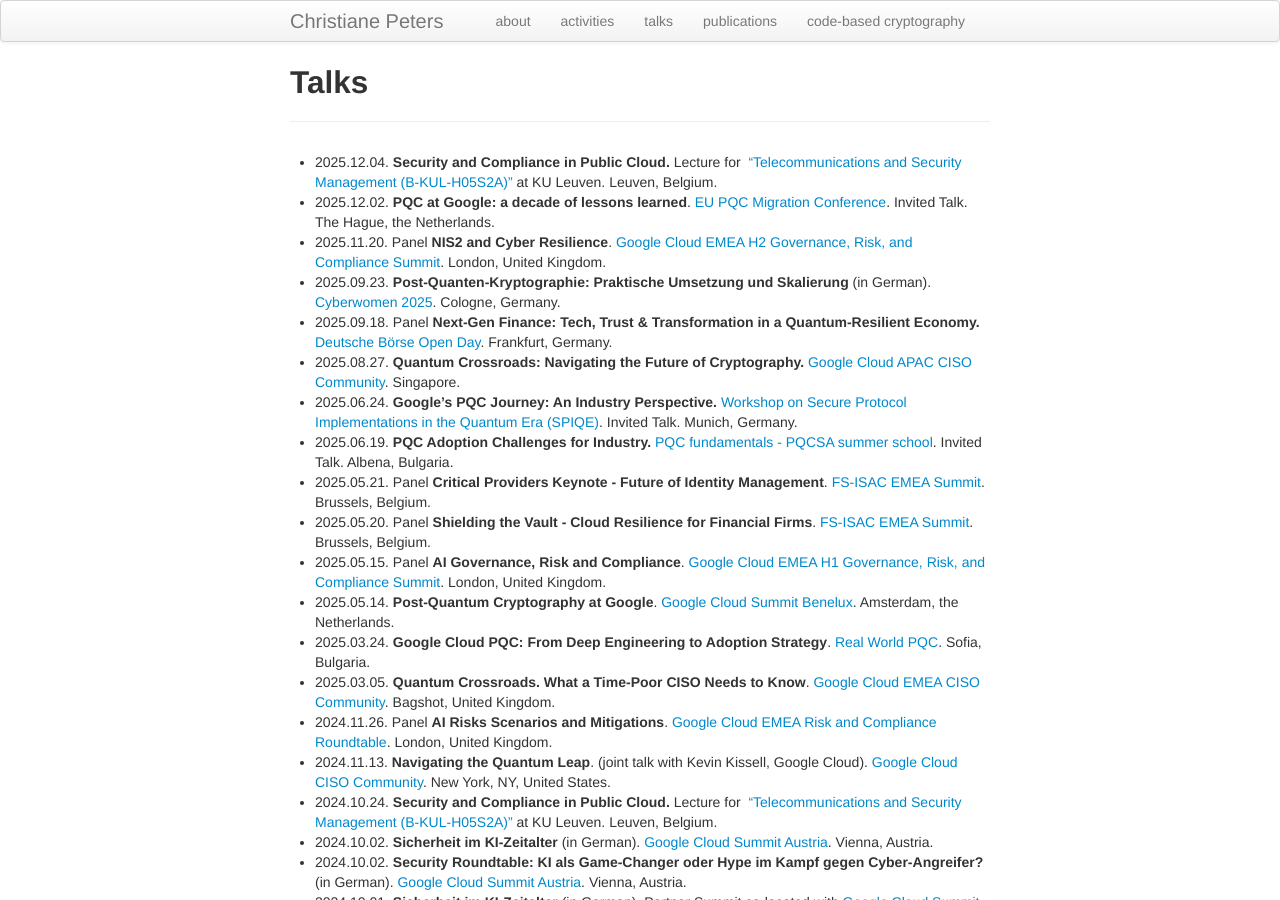
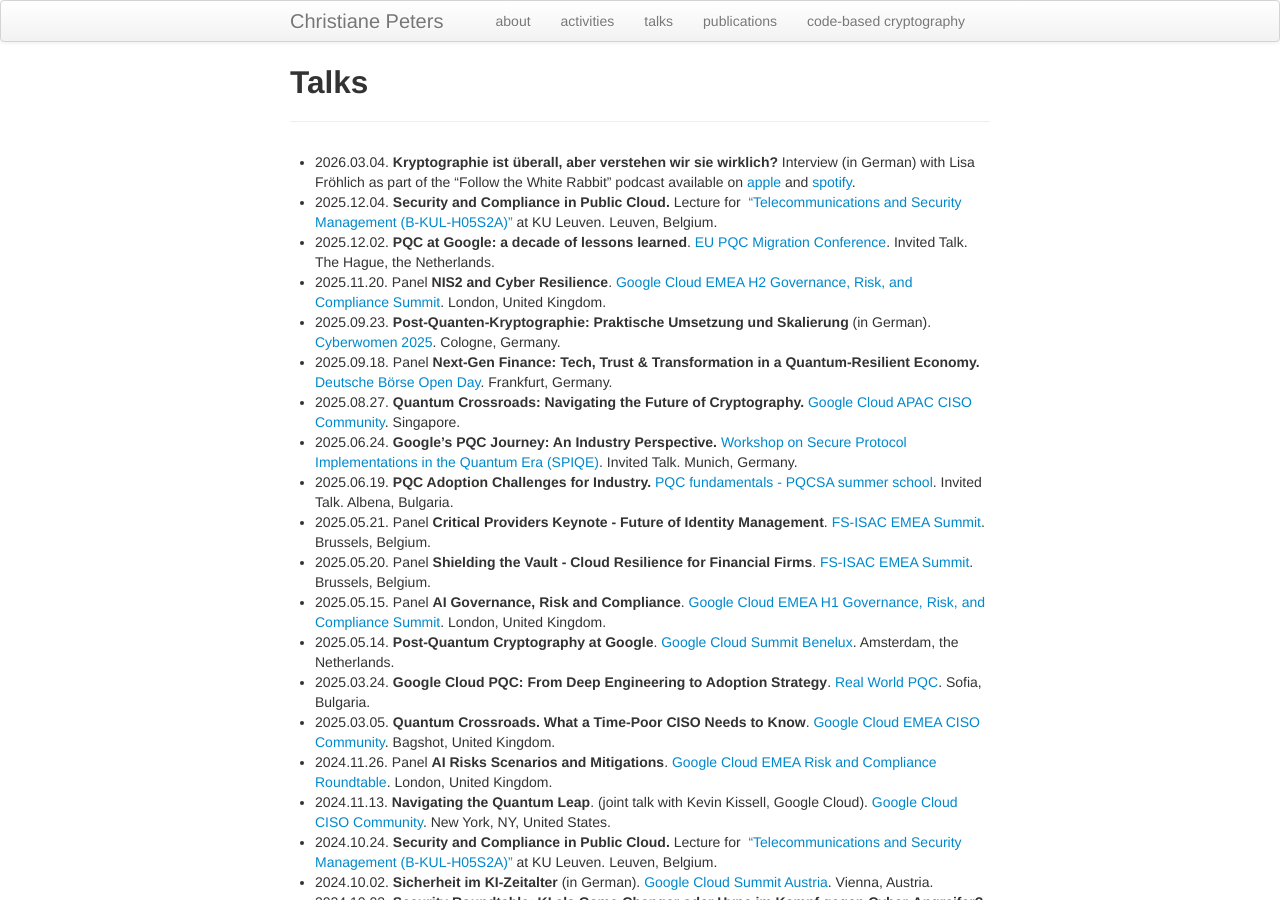
Before and after one commit to christianepeters/christianepeters.github.io, a Jekyll site: the page built from talks.md, in a window 1280 px wide and 900 px high. Built offline with Jekyll 4.4.1, drawn with Linux system fonts in a browser that asks for light colours.

Commit message:
follow the white rabbit podcast

```diff
--- a/talks.md
+++ b/talks.md
@@ -3,6 +3,7 @@ title: "Talks"
 layout: page
 ---
 
+- 2026.03.04. **Kryptographie ist überall, aber verstehen wir sie wirklich?** Interview (in German) with Lisa Fröhlich as part of the "Follow the White Rabbit" podcast available on [apple](https://podcasts.apple.com/nl/podcast/56-kryptographie-ist-%C3%BCberall-aber-verstehen-wir-sie/id1715128017?i=1000752994696) and [spotify](https://open.spotify.com/episode/7heBvl0OObYMFU7fVRSXxb?si=rxQjoi1TQImNZR9HhS2U4Q).
 - 2025.12.04. **Security and Compliance in Public Cloud.** Lecture for  ["Telecommunications and Security Management (B-KUL-H05S2A)"](https://onderwijsaanbod.kuleuven.be/syllabi/e/H05S2AE.htm#activetab=doelstellingen_idp21220816) at KU Leuven. Leuven, Belgium.
 - 2025.12.02. **PQC at Google: a decade of lessons learned**. [EU PQC Migration Conference](https://pqc-conference.eu/program/day1/). Invited Talk. The Hague, the Netherlands.
 - 2025.11.20. Panel **NIS2 and Cyber Resilience**. [Google Cloud EMEA H2 Governance, Risk, and Compliance Summit](https://rsvp.withgoogle.com/events/h2-governance-risk-and-compliance-summit_8a8812). London, United Kingdom.
```
